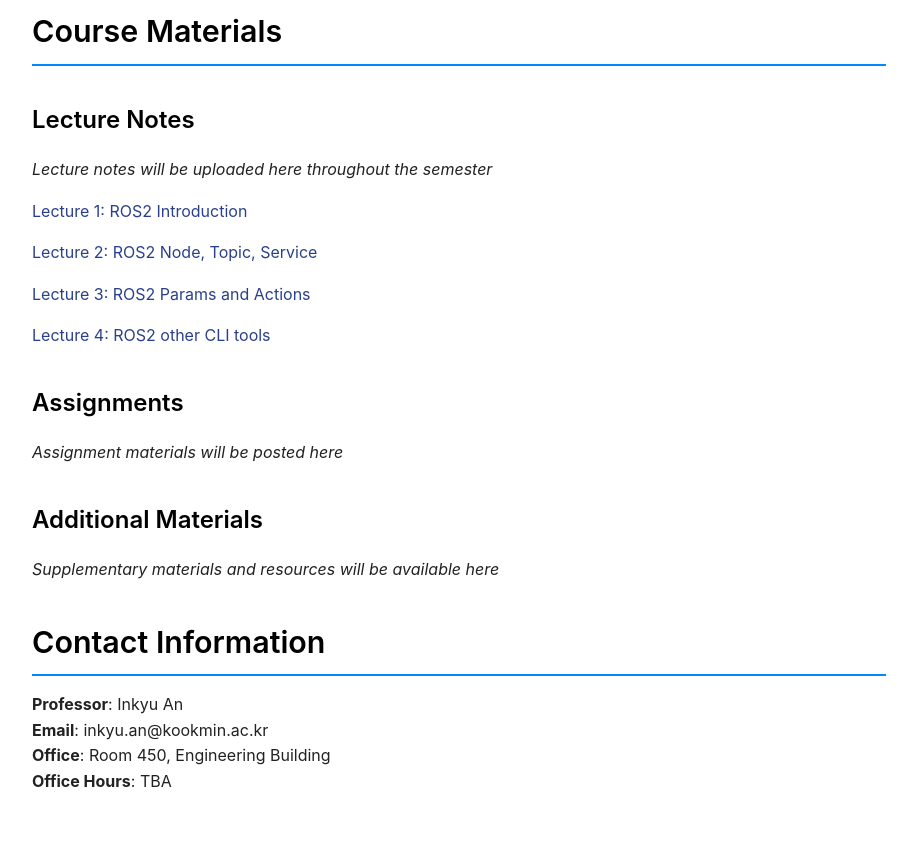
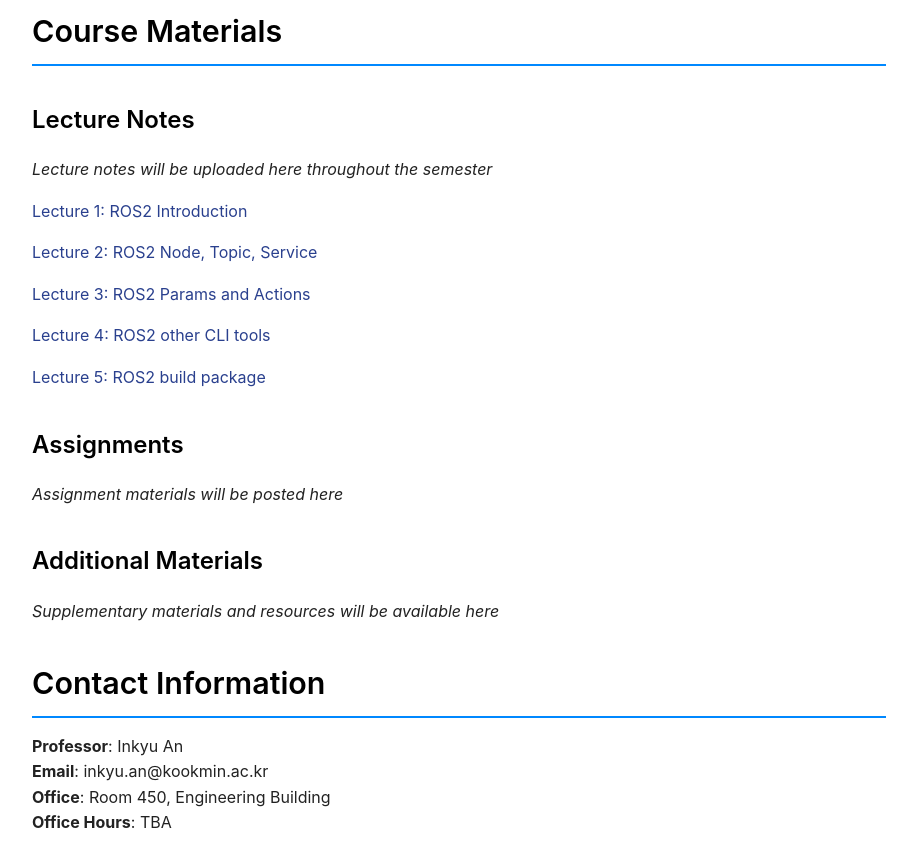
Before and after one commit to mairlab-KM/mairlab-KM.github.io, a Jekyll site: the page built from courses/operating-systems-practice-2025fall.md, in a window 1280 px wide and 900 px high, scrolled down 3597 px. Shown: the top 867 px of the window, without its empty margins (181-1098 px from the left). Built offline with Jekyll 4.4.1, drawn with Linux system fonts in a browser that asks for light colours.

Commit message:
Update Lecture 5 of OS practice

```diff
--- a/courses/operating-systems-practice-2025fall.md
+++ b/courses/operating-systems-practice-2025fall.md
@@ -163,6 +163,8 @@
 
 [Lecture 4: ROS2 other CLI tools](/assets/courses/operating-systems-practice-2025fall/lectures/Lec4_ROS2_other_cli_tools.pdf)
 
+[Lecture 5: ROS2 build package](/assets/courses/operating-systems-practice-2025fall/lectures/Lec5_ROS2_build_package.pdf)
+
 <!-- Example format - uncomment and modify as you add materials:
 - [Lecture 1: Introduction to OS Practice](/assets/courses/operating-systems-practice-2025fall/lectures/lecture01-introduction.pdf)
 - [Lecture 2: Process Management](/assets/courses/operating-systems-practice-2025fall/lectures/lecture02-processes.pdf)
```
